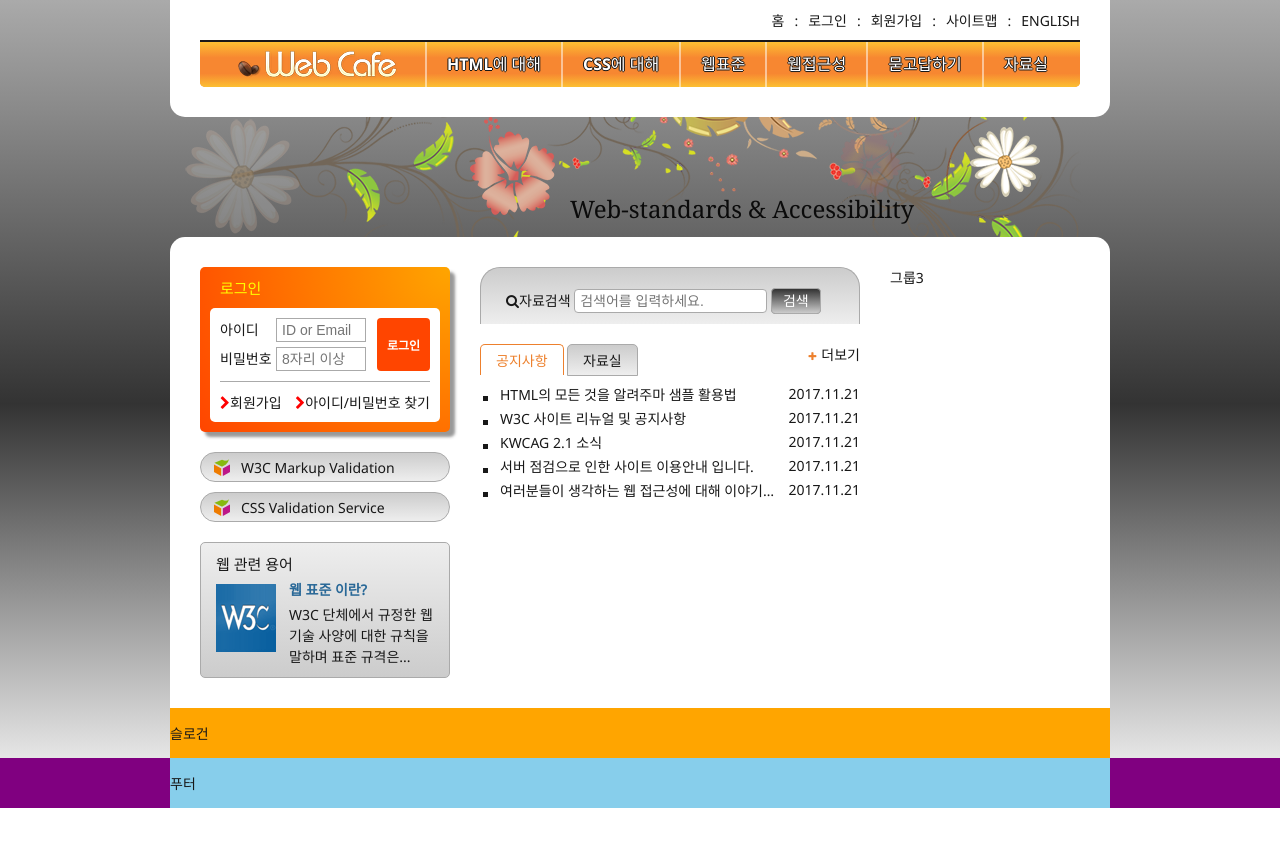
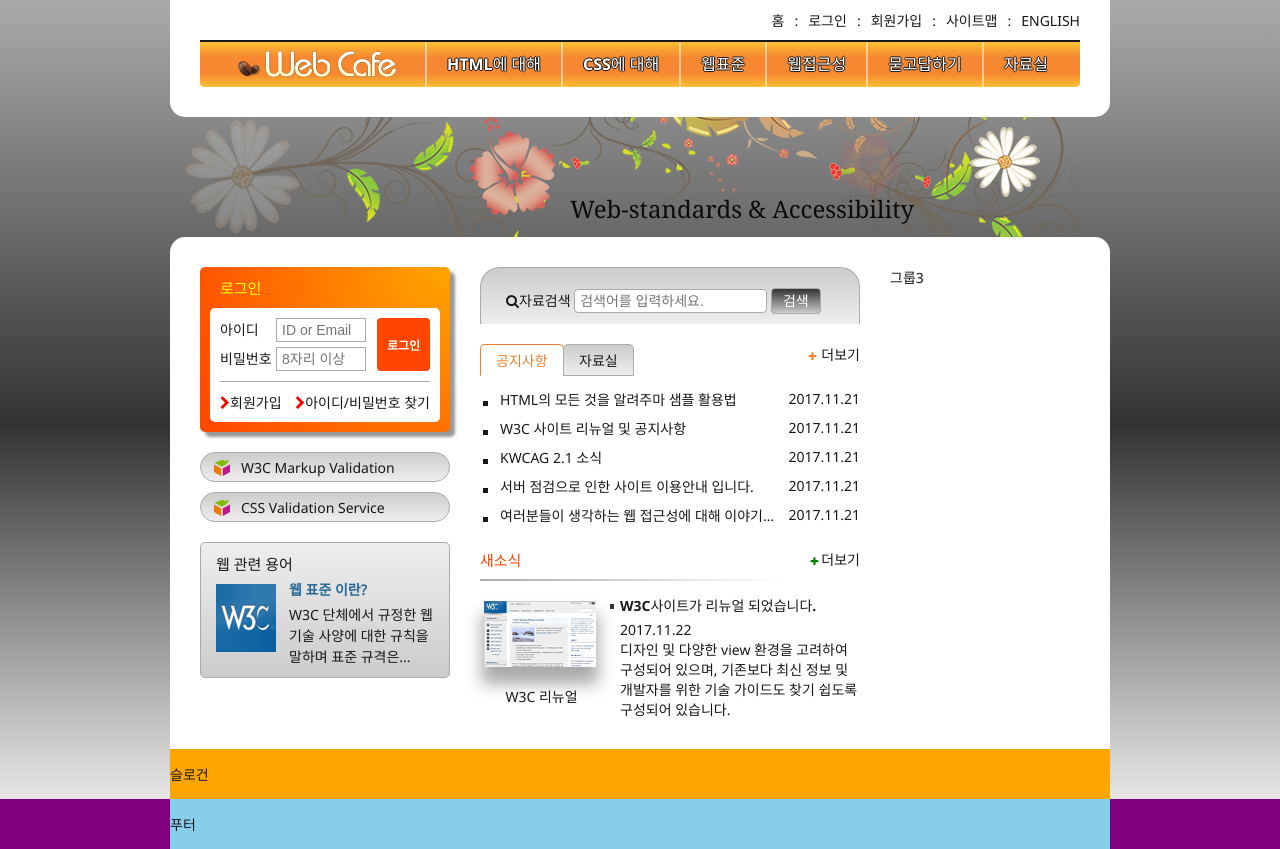
Before and after one commit to clara-shin/www, a plain HTML site: page index.html in a window 1280 px wide. Before the commit the page ends 808 px from the top, so only its background shows below. Drawn offline with Linux system fonts and the light colour scheme.

Commit message:
새소식 마크업 및 css완성

```diff
--- a/css/style.css
+++ b/css/style.css
@@ -570,83 +570,7 @@ nth-child 같은 형제레벨의 element에서 순서를 찾는다
     line-height:24px;
 }
 
-/* 게시판 */
-/* .board{
-    position: relative;
-    margin-top:20px;
-}
-.board-act{
-    display:block;
-}
-.notice, .pds {
-    width:100%;
-    position:absolute;
-    top:0;
-    left:0;
-}
-  .notice-list, .pds-list{
-    background: #fff;
-    margin-top:10px;
-  }
-  .notice-heading, .pds-heading{
-    display:inline-block;
-    padding:5px 10px;
-    background: #ccc linear-gradient(to bottom, #ccc, #eee);
-    border-top: 1px solid #aaa;
-    border-left: 1px solid #aaa;
-    border-right: 1px solid #aaa;
-    border-radius:5px 5px 0 0;
-  }
-  .tab-act{
-    border-top: 1px solid orangered;
-    border-left: 1px solid orangered;
-    border-right: 1px solid orangered;
-    background: #ffffff;
-    color:orangered;
-  }
-  .notice-list li, .pds-list li{
-    position: relative;
-    top:0;
-    left:0;
-  }
-  .notice-list li:before, .pds-list li:before{
-    content:"*";
-    font-family: "fontello";
-  }
-  .notice-list a, .notice-list time{
-    vertical-align: middle;
-  }
-  .notice-list a{
-    display: inline-block;
-    width:75%;
-    overflow: hidden;
-    white-space: nowrap;
-    text-overflow: ellipsis;
-  }
-  .notice-list time,
-  .pds-list time {
-    position: absolute;
-    top:0;
-    right:0;
-    background:red;
-  }
-  .pds-heading {
-    margin-left:73px;
-  }
-  .notice-list, .notice-more{
-    display:none;
-  }
-  .pds-list, .pds-more{ display:none;}
-  .notice-more, .pds-more{
-    position: absolute;
-    top:10px;
-    right:0;
-  }
-  .notice-more::before, .pds-more::before {
-    content:"\e802";
-    font-family: "fontello";
-    margin-right:3px;
-  } */
+/* 공지사항 및 자료실 */
 .board{
     margin-top:20px;
     position: relative;
@@ -659,7 +583,13 @@ nth-child 같은 형제레벨의 element에서 순서를 찾는다
 }
 .notice-list li, .pds-list li {
     list-style: square;
+    margin:5px 0;
 }
+/* .notice-list li::before, .pds-list li::before {
+    content: '\f111';
+    font-family: "fontello";
+    font-size:1rem;
+} */
 .notice-list a, .pds-list a {
     display:inline-block;
     width:285px;
@@ -703,13 +633,13 @@ nth-child 같은 형제레벨의 element에서 순서를 찾는다
     background: #fff;
     color:#ed802d;
     border-color:#ed802d;
-    border-bottom:0;
+    border-bottom:1px solid #fff;
 }
 .notice-heading {
     left:0;
 }
 .pds-heading {
-    left:87px;
+    left:83px;
 }
 
 
--- a/index.html
+++ b/index.html
@@ -194,6 +194,119 @@
             </div><!--pds-->
 
           </div><!--board-->
+          <div class="news">
+            <h2 class="news-heading" id="news-heading">새소식</h2>
+            <a href="#">
+              <article class="news-item">
+                <h3 class="news-item-heading">W3C사이트가 리뉴얼 되었습니다.</h3>
+                <time datetime="2017-11-22T11:35:21">2017.11.22</time>
+                <p>디자인 및 다양한 view 환경을 고려하여 구성되어 있으며, 기존보다 최신 정보 및 개발자를 위한 기술 가이드도 찾기 쉽도록 구성되어 있습니다.</p>
+                <figure>
+                  <img src="./images/news.gif" alt="HTML5를 발표하면서 새롭게 리뉴얼 된 W3C 공식 웹사이트">
+                  <figcaption>W3C 리뉴얼</figcaption>
+                </figure>
+              </article>
+            </a>
+            <a href="#" class="news-more" aria-labelledby="news-heading">더보기</a>
+          </div>
+<style>
+  .news{
+    position: relative;
+    margin-top:20px;
+    /* background: gold; */
+  }
+  .news-heading {
+    font-size:1.5rem;
+    color:orangered;
+    font-family: "Noto Sans Bold", sans-serif;
+  }
+  .news-heading+a{
+    display: block;
+    /* background: pink; */
+  }
+  .news-heading+a:hover,.news-heading+a:focus{
+    color:inherit;
+  }
+  /*
+  인접형제선택자(+), 형제레벨에 가장 가까운 태그 선택
+  틸드(~). 같은 형제레벨 태그 모두 다 선택
+  */
+  .news-heading::before{
+    content:"";
+    display:block;
+    width:80%;
+    height:2px;
+    background:#aaa linear-gradient(to right, #aaa, #fff);
+    position: absolute;
+    top:30px;
+    left:0;
+  }
+  .news-item{
+    position: relative;
+    top:0;
+    left:0;
+    margin-top:25px;
+    min-height: 115px;
+    padding-left:130px;
+    /* background: lime; */
+  }
+  .news-item::after{
+    content:'';
+    display:block;
+    clear: both;
+  }
+  .news-item h3 {
+    font-family: "Noto Sans Bold", sans-serif;
+    text-indent:10px;
+    position: relative;
+  }
+  .news-item h3::before{
+    content:"";
+    display:block;
+    width:4px;
+    height:5px;
+    position: absolute;
+    margin-top:9px;
+    background: #333;
+  }
+  .news-item time{ /*display:inline(default)*/
+    display:block;
+    margin-top:5px;
+    padding-left:10px;
+  }
+  .news-item p{
+    padding-left:10px;
+  }
+  .news-item figure {
+    width:115px;
+    position: absolute;
+    top:6px;
+    left:4px;
+    /* background: rebec  capurple; */
+  }
+  .news-item figure img{
+    margin-bottom:15px;
+    box-shadow: 0 15px 15px 2px #aaa;
+  }
+  .news-item figure figcaption {
+    text-align:center;
+  }
+  .news-more {
+    position: absolute;
+    top:-8px;
+    right:-8px;
+    padding:8px;
+    /* background: goldenrod; */
+  }
+  .news-more::before{
+    content: '\e802';
+    font-family: "fontello";
+    margin-right:3px;
+    font-size:1rem;
+    color:green;
+  }
+
+</style>
         </div><!--group group2-->
         <div class="group group3">그룹3</div>
       </main>
```
